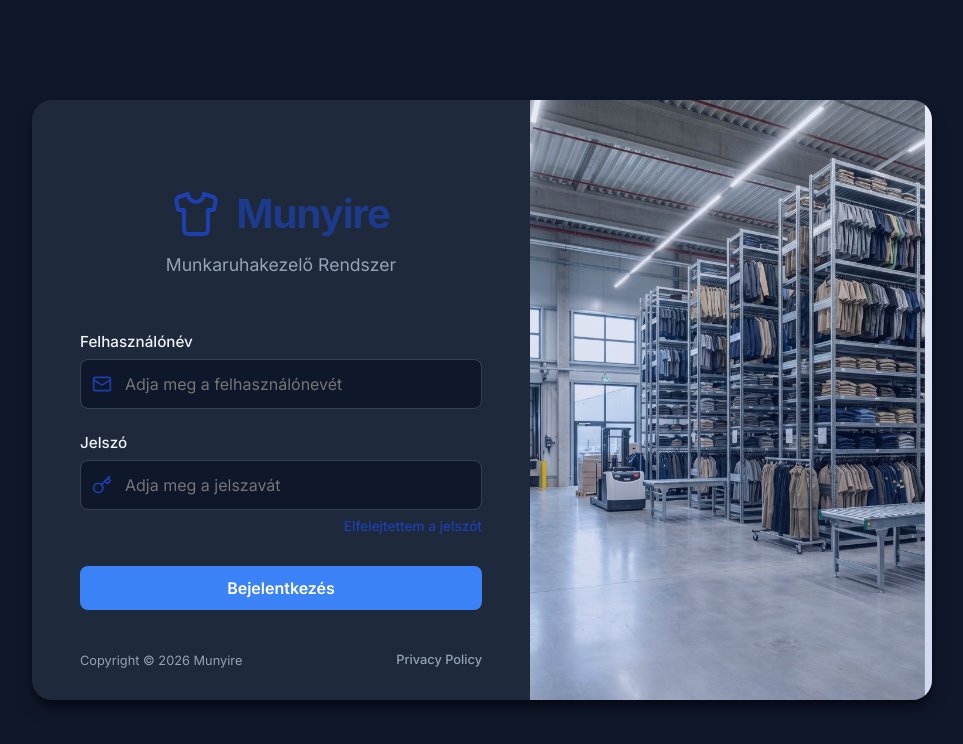
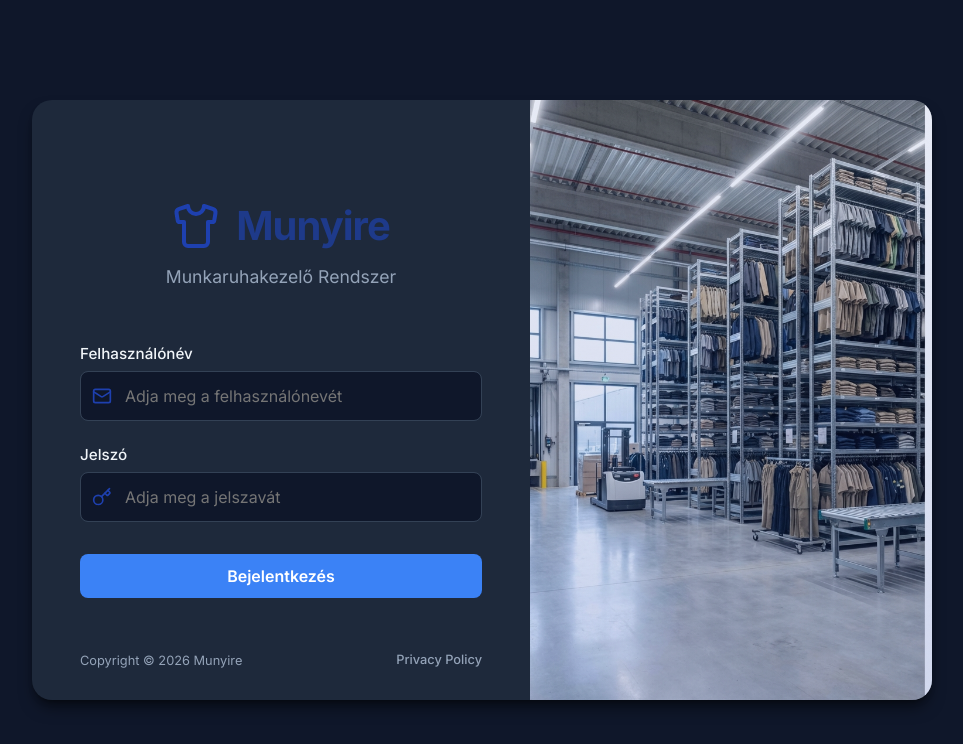
Before and after one commit to munyire/Munyire, a Vue app in the folder frontend/: page /login in a window 1280 px wide. Shown: the top 744 px of the page, without its empty margins (158-1121 px from the left). Built offline with nearby package versions, Linux system fonts and the light colour scheme.

Commit message:
Elfelejtettem a jelszót törölve

```diff
--- a/frontend/src/views/LoginView.vue
+++ b/frontend/src/views/LoginView.vue
@@ -73,7 +73,6 @@ const handleLogin = async () => {
                 required
               />
             </div>
-            <a href="#" class="forgot-password">Elfelejtettem a jelszót</a>
           </div>
 
           <div v-if="error" class="error-message">
@@ -243,20 +242,6 @@ input:focus {
   background-color: var(--color-surface);
 }
 
-.forgot-password {
-  align-self: flex-end;
-  font-size: 0.85rem;
-  color: #1e40af;
-  text-decoration: none;
-  font-weight: 500;
-  transition: color 0.2s;
-}
-
-.forgot-password:hover {
-  color: #1e3a8a;
-  text-decoration: underline;
-}
-
 
 .error-message {
   color: #ef4444;
```
